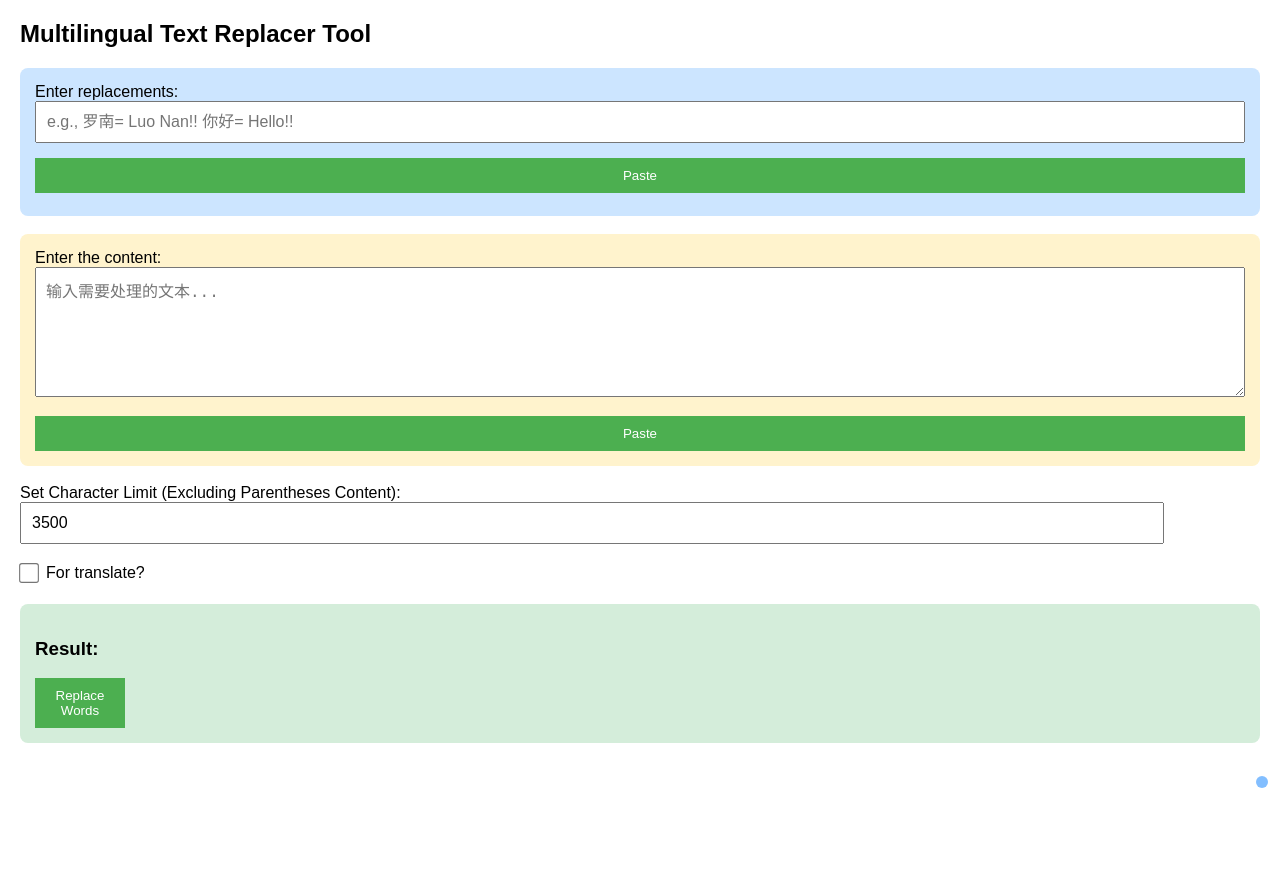
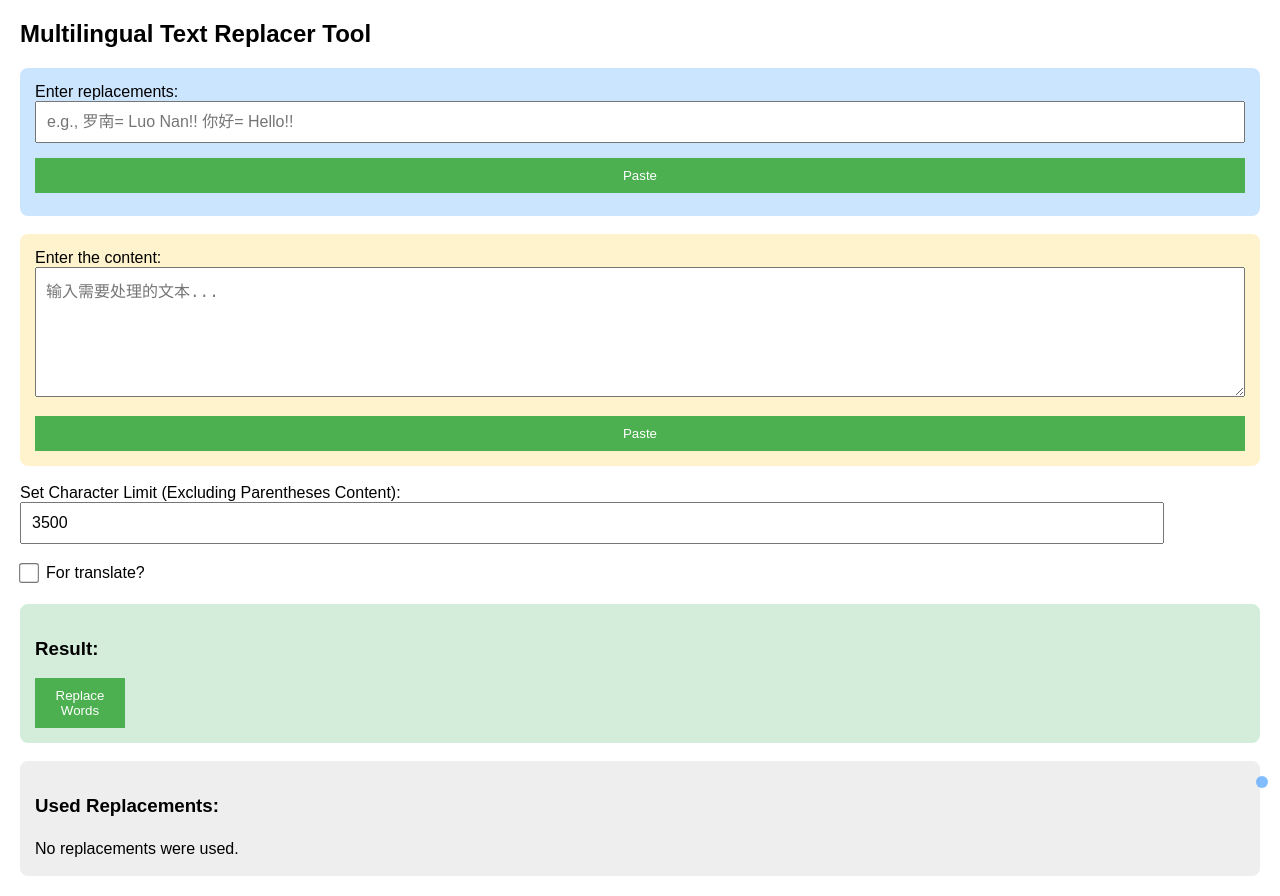
Before and after one commit to jave21ned/Word-Replacer-Tool, a plain HTML site: page index.html in a window 1280 px wide. Both pictures are taken after a click on the button "Replace Words". Before the commit the page ends 800 px from the top, so only its background shows below. Drawn offline with Linux system fonts and the light colour scheme.

Commit message:
Update index.html

```diff
--- a/index.html
+++ b/index.html
@@ -162,6 +162,19 @@ button {
   height: 16px;
   transform: scale(1.1);
 }
+
+.used-replacements-section {
+  background: #eeeeee;
+  padding: 15px;
+  border-radius: 8px;
+}
+
+#usedReplacements {
+  white-space: pre-wrap;
+  font-size: 16px;
+  line-height: 1.6;
+  overflow-wrap: anywhere;
+}
 </style>
 </head>
 
@@ -212,6 +225,11 @@ button {
 <button onclick="processText()">Replace Words</button>
 <div id="resultContainer"></div>
 <div id="copyNotification"></div>
+</div>
+
+<div class="section used-replacements-section">
+  <h3>Used Replacements:</h3>
+  <div id="usedReplacements">No replacements used yet.</div>
 </div>
 
 <div id="removerIcon" onclick="toggleRemoverPopup()"></div>
@@ -292,15 +310,27 @@ function processText(){
 
   text = applyRemovers(text);
 
-  const pairs = document.getElementById('replacementPairs').value.split('!!');
+    const pairs = document.getElementById('replacementPairs').value.split('!!');
+  const usedReplacements = [];
+
   pairs.forEach(p=>{
     const i = p.indexOf('=');
+
     if(i !== -1){
       const k = p.slice(0, i).trim();
       const v = p.slice(i + 1);
-      text = text.replace(new RegExp(replaceSpecialCharacters(k), 'g'), v);
+
+      if(k && text.includes(k)){
+        usedReplacements.push(k + ' =' + v);
+        text = text.replace(new RegExp(replaceSpecialCharacters(k), 'g'), v);
+      }
     }
   });
+
+  document.getElementById('usedReplacements').textContent =
+    usedReplacements.length > 0
+      ? usedReplacements.join('\n')
+      : 'No replacements were used.';
 
   const container = document.getElementById('resultContainer');
   container.innerHTML = '';
```
